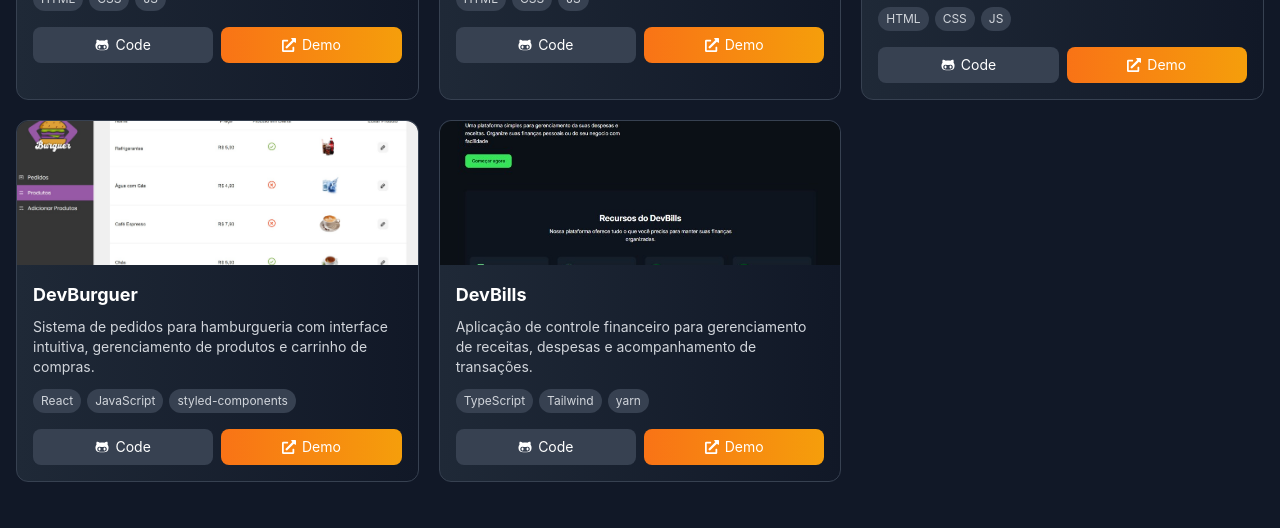
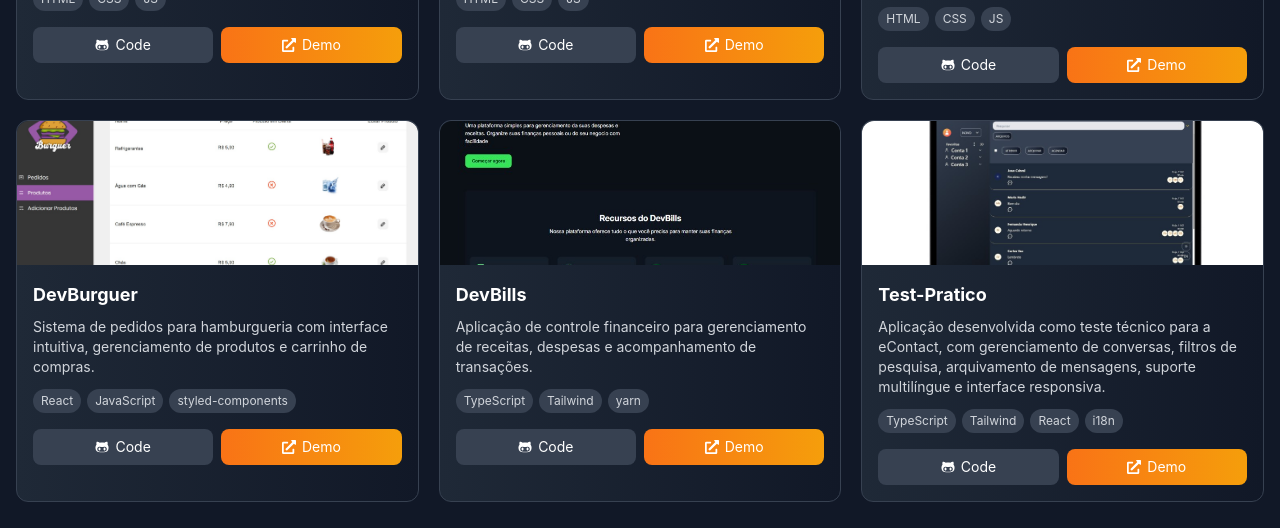
Before and after one commit to Jjethro93/PORTFOLIO-JS, a React (Vite) app: page / in a window 1280 px wide. Shown: the part 3080-3608 px from the top of the page. Built offline with nearby package versions, Linux system fonts and the light colour scheme.

Commit message:
adding a new project

```diff
--- a/src/components/Project.jsx
+++ b/src/components/Project.jsx
@@ -1,9 +1,10 @@
-import { FaExternalLinkAlt, FaGithubAlt } from "react-icons/fa"
-import conversor from "../assets/ConversorMoeda.jpg"
-import Landingpage from "../assets/Landing-page.jpg"
-import Burguer from "../assets/DevBurguer.jpg"
-import Bills from "../assets/Devbills.jpg"
-import MarioP from "../assets/MarioPlumber.jpg"
+import { FaExternalLinkAlt, FaGithubAlt } from "react-icons/fa";
+import conversor from "../assets/ConversorMoeda.jpg";
+import Landingpage from "../assets/Landing-page.jpg";
+import Burguer from "../assets/DevBurguer.jpg";
+import Bills from "../assets/Devbills.jpg";
+import MarioP from "../assets/MarioPlumber.jpg";
+import pratico from "../assets/Test-pratico.jpg";
 
 
 
@@ -59,6 +60,16 @@ function Project({ darkMode }) {
             code: "https://github.com/Jjethro93/DevBills",
             demo: "",
             tags: ['TypeScript', 'Tailwind', 'yarn']
+        },
+
+        {
+            id: 6,
+            title: 'Test-Pratico',
+            description: 'Aplicação desenvolvida como teste técnico para a eContact, com gerenciamento de conversas, filtros de pesquisa, arquivamento de mensagens, suporte multilíngue e interface responsiva.',
+            image: pratico,
+            code: "https://github.com/Jjethro93/Teste_Pratico-enContact",
+            demo: "https://jjethro93.github.io/Teste_Pratico-enContact/",
+            tags: ['TypeScript', 'Tailwind', 'React', 'i18n']
         },
 
 
```
Also changed, not shown: src/assets/Test-pratico.jpg (added).
